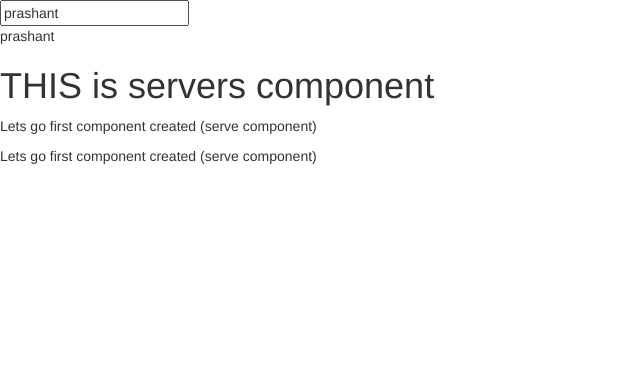
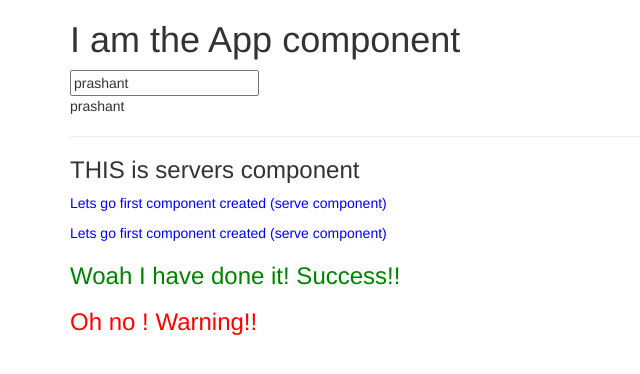
Before and after one commit to prashant-isbest/Angular_projects, an Angular app: page / in a window 1280 px wide. Shown: the top 374 px of the page, without its empty margins (0-640 px from the left). Built offline with nearby package versions, Linux system fonts and the light colour scheme.

Commit message:
using component styles and attribute component  selector

```diff
--- a/src/app/app.component.html
+++ b/src/app/app.component.html
@@ -1,3 +1,13 @@
-<input type="text" [(ngModel)]="name" />
-<p>{{ name }}</p>
-<app-servers></app-servers>
+<div class="container">
+  <div class="row">
+    <div class="col-xs-12">
+      <h1>I am the App component</h1>
+      <input type="text" [(ngModel)]="name" />
+      <p>{{ name }}</p>
+      <hr />
+      <app-servers></app-servers>
+      <app-success></app-success>
+      <div app-warning></div>
+    </div>
+  </div>
+</div>
--- a/src/app/servers/servers.component.html
+++ b/src/app/servers/servers.component.html
@@ -1,5 +1,5 @@
-<h1>THIS is servers component</h1>
-<div>
+<h3>THIS is servers component</h3>
+<div style="color: blue">
   <app-server></app-server>
   <app-server></app-server>
 </div>
--- /dev/null
+++ b/src/app/success/success.component.html
@@ -0,0 +1,3 @@
+<div>
+  <h3>Woah I have done it! Success!!</h3>
+</div>
--- /dev/null
+++ b/src/app/success/success.component.ts
@@ -0,0 +1,8 @@
+import { Component } from '@angular/core';
+
+@Component({
+  templateUrl: './success.component.html',
+  selector: 'app-success',
+  styles: ['h3{color:green}'],
+})
+export class SuccessComponent {}
--- /dev/null
+++ b/src/app/warning/warning.component.css
@@ -0,0 +1,3 @@
+h3 {
+  color: red;
+}
--- /dev/null
+++ b/src/app/warning/warning.component.html
@@ -0,0 +1 @@
+<h3>Oh no ! Warning!!</h3>
--- /dev/null
+++ b/src/app/warning/warning.component.ts
@@ -0,0 +1,12 @@
+import { Component, OnInit } from '@angular/core';
+
+@Component({
+  selector: '[app-warning]',
+  templateUrl: './warning.component.html',
+  styleUrls: ['./warning.component.css'],
+})
+export class WarningComponent implements OnInit {
+  constructor() {}
+
+  ngOnInit(): void {}
+}
```
Also changed, not shown: src/app/app.module.ts (+9 -1 lines).
